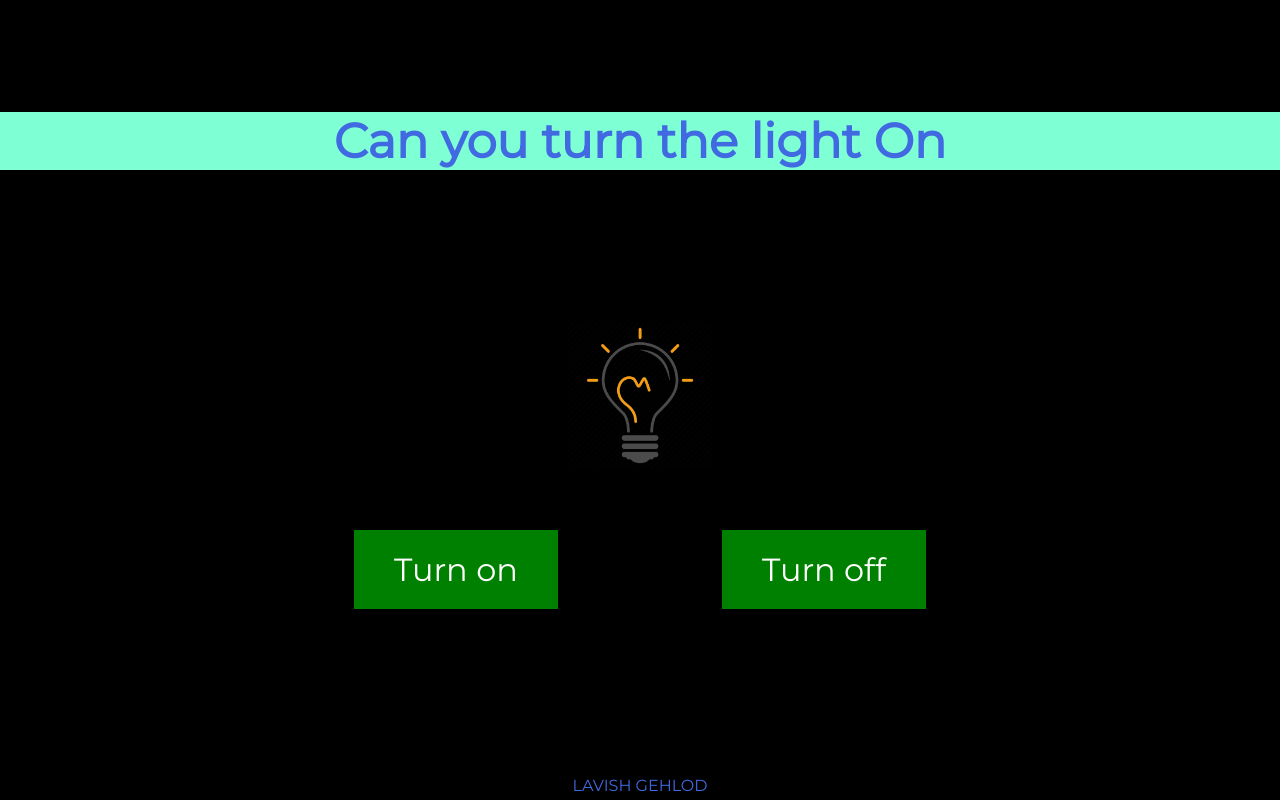
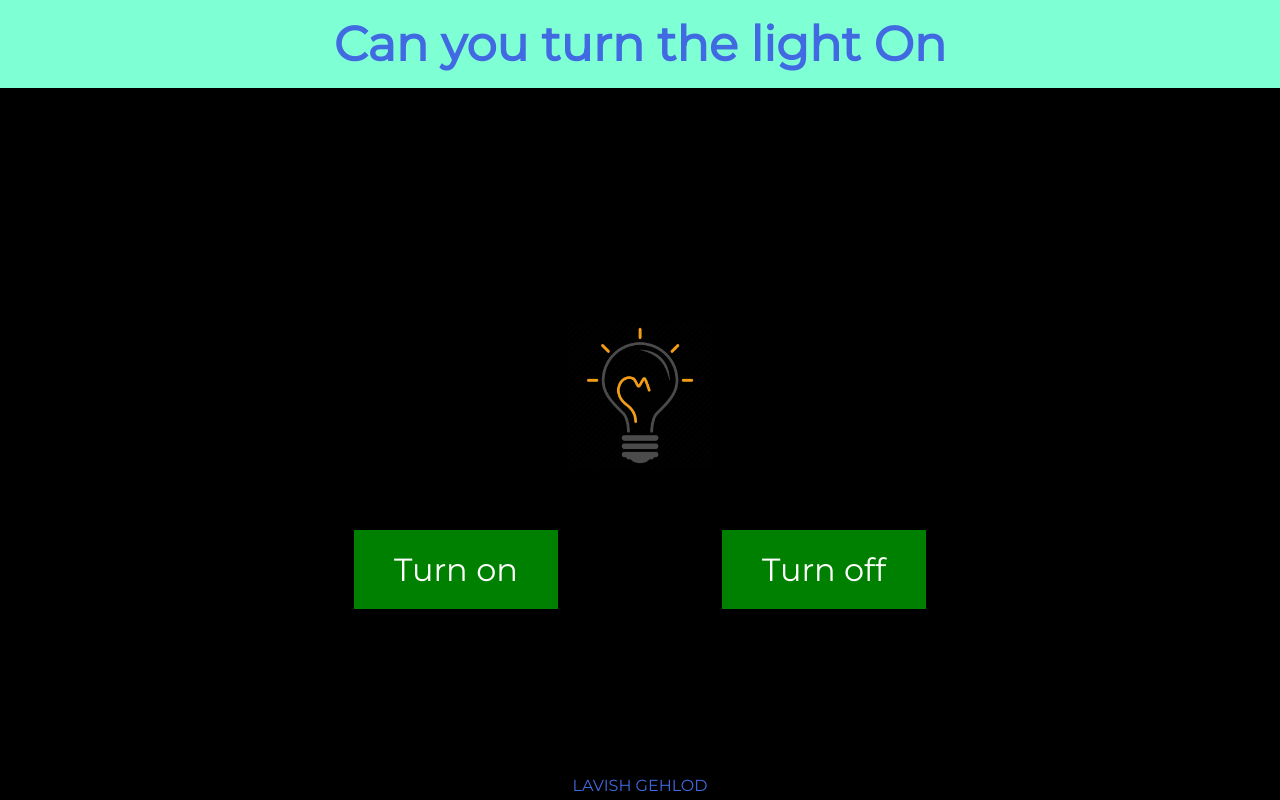
Before and after one commit to LAVI9966/Turn-on-off-light, a plain HTML site: page index.html in a window 1280 px wide. Drawn offline with Linux system fonts and the light colour scheme.

Commit message:
Update style.css

```diff
--- a/style.css
+++ b/style.css
@@ -21,12 +21,14 @@ body{
     border: 2px solid black;
 } */
 h1{
+    top: 0;
+    padding: 15px 0px;
+    width: 100%;
     position: fixed;
-    top: 10%;
+    margin-top: 0px;
     font-size: 3rem;
+    text-align: center;
     background-color: aquamarine;
-    width: 100%;
-    text-align: center;
 }
 img{
     position: fixed;
```
